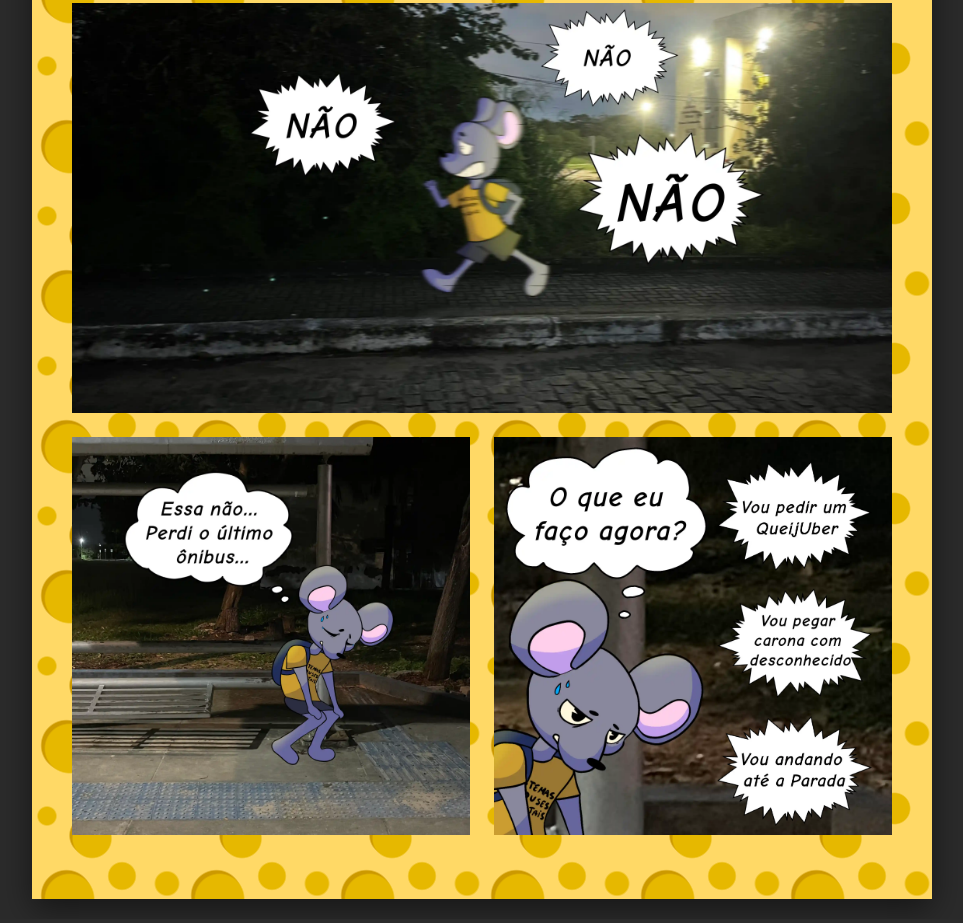
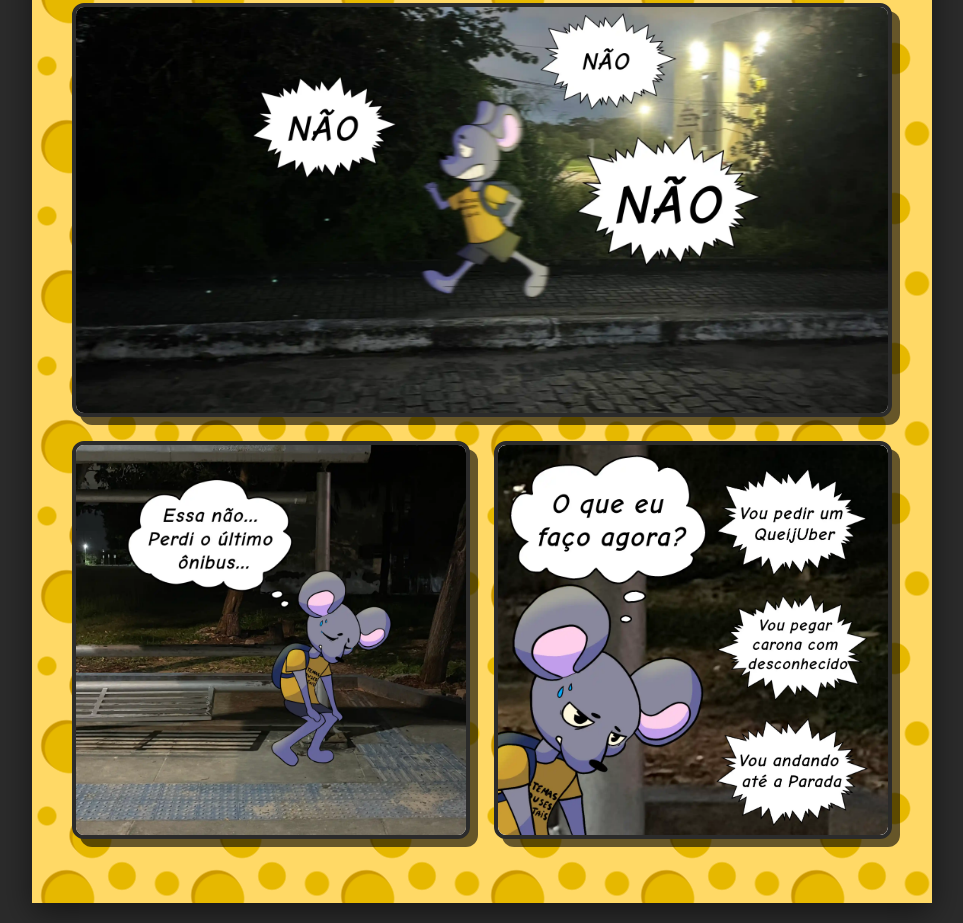
Before and after one commit to willerribb/ratilson, a website: page index.html in a window 1280 px wide. Shown: the part 959-1882 px from the top of the page, without its empty margins (158-1121 px from the left). Drawn offline with Linux system fonts and the light colour scheme.

Commit message:
Enhance comic layout with borders and shadows
Added border and shadow effects to comic elements.

```diff
--- a/style.css
+++ b/style.css
@@ -77,6 +77,31 @@ body {
     display: block;
 }
 
+.comic-grid > .quadro,
+.quadro-interativo,
+.final-container {
+    border: 4px solid var(--cor-fundo-externo); /* Borda escura e marcante */
+    border-radius: 12px; /* Cantos suaves para uma estética mais amigável */
+    box-shadow: 8px 8px 0px rgba(0, 0, 0, 0.6); /* A mágica da sombra dura (offset shadow) */
+    box-sizing: border-box; /* Impede que a borda de 4px quebre a matemática do seu Grid */
+    background-color: #fff; /* Fundo branco por garantia, caso alguma imagem tenha transparência */
+
+    /* Prepara os elementos para a animação de hover */
+    transition: transform 0.2s ease, box-shadow 0.2s ease;
+}
+
+/* 3. Efeito tátil: Quando o leitor passa o mouse, o quadro "afunda" sutilmente */
+.comic-grid > .quadro:hover,
+.quadro-interativo:hover {
+    transform: translate(4px, 4px); /* Empurra o quadro para baixo e para a direita */
+    box-shadow: 4px 4px 0px rgba(0, 0, 0, 0.6); /* Encurta a sombra para dar a ilusão de clique */
+}
+
+/* Garante que a imagem dentro do quadro interativo respeite os cantos arredondados do "pai" */
+.quadro-interativo .quadro {
+    border-radius: 8px; /* Ligeiramente menor que os 12px do pai para encaixar perfeito */
+}
+
 .duplo {
     grid-column: span 2;
 }
```
